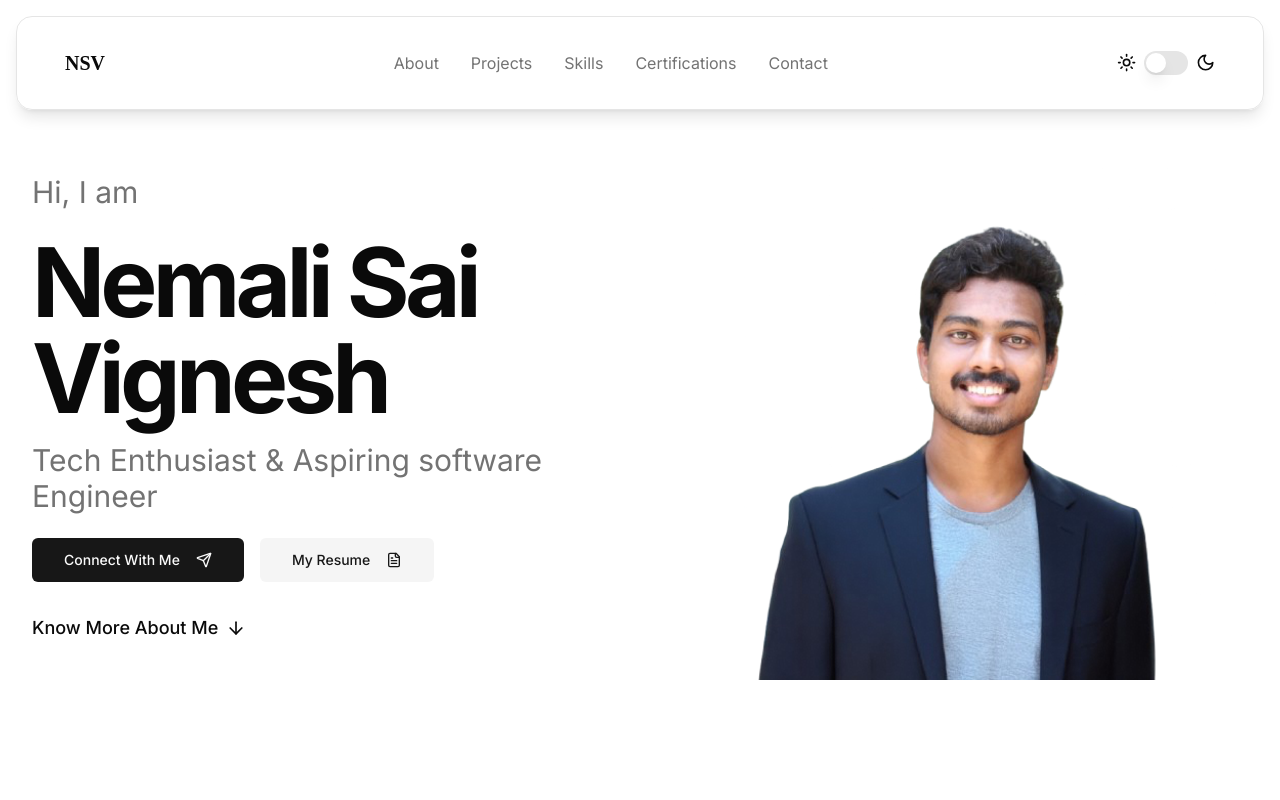
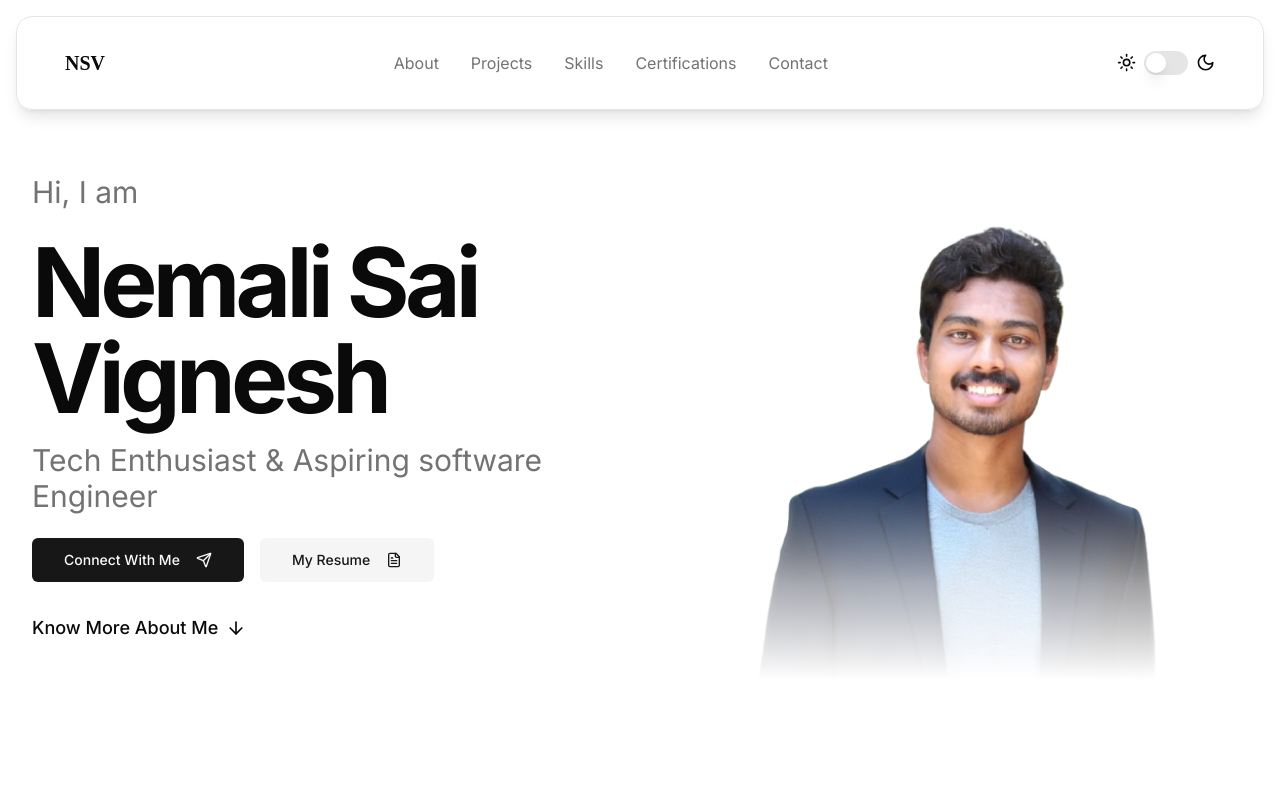
Before and after one commit to vinn369/Portfolio_site, a React (Vite) app: page / in a window 1280 px wide. Shown: the top 800 px of the page. Built offline with nearby package versions, Linux system fonts and the light colour scheme; a web font is replaced by a local one.

Commit message:
Update Hero.tsx

```diff
--- a/src/components/Hero.tsx
+++ b/src/components/Hero.tsx
@@ -59,6 +59,9 @@ const Hero = () => {
               alt="Sai Vignesh"
               className="relative w-72 h-72 sm:w-80 sm:h-80 md:w-[28rem] md:h-[28rem] lg:w-[32rem] lg:h-[32rem] object-contain max-w-[90vw]"
             />
+            <div className="absolute inset-x-0 bottom-0 h-24 sm:h-32 md:h-40 lg:h-48 pointer-events-none">
+              <div className="w-full h-full bg-gradient-to-t from-background via-background/60 via-background/30 via-background/10 to-transparent"></div>
+            </div>
           </div>
         </motion.div>
       </div>
```
